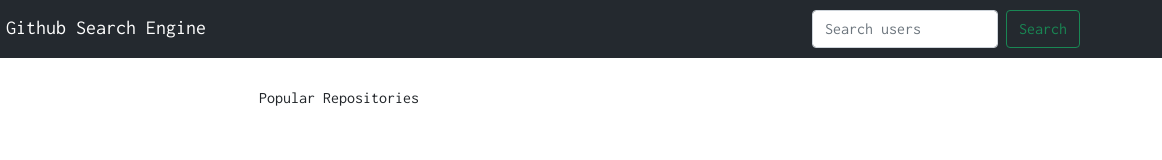
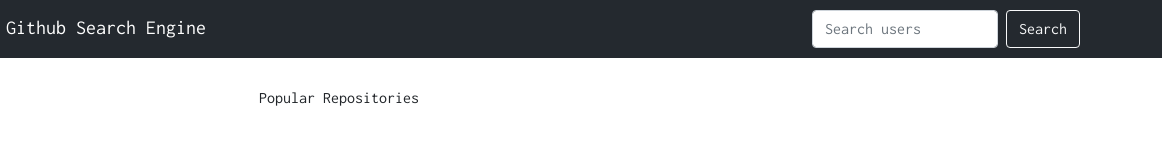
Before and after one commit to JeremyJMoss/Github, a plain HTML site: page index.html in a window 1280 px wide. Shown: the full height of the page, 118-1280 px from the left. Drawn offline with nearby package versions, Linux system fonts and the light colour scheme; no server answers.

Commit message:
changed button color to white for search

```diff
--- a/index.html
+++ b/index.html
@@ -24,7 +24,7 @@
     </svg> Github Search Engine</a>
       <form class="d-flex searchForm">
         <input class="form-control me-2" type="search" placeholder="Search users" aria-label="Search" />
-        <button class="btn btn-outline-success" type="submit">Search</button>
+        <button class="btn btn-outline-light" type="submit">Search</button>
       </form>
     </div>
   </nav>
```
